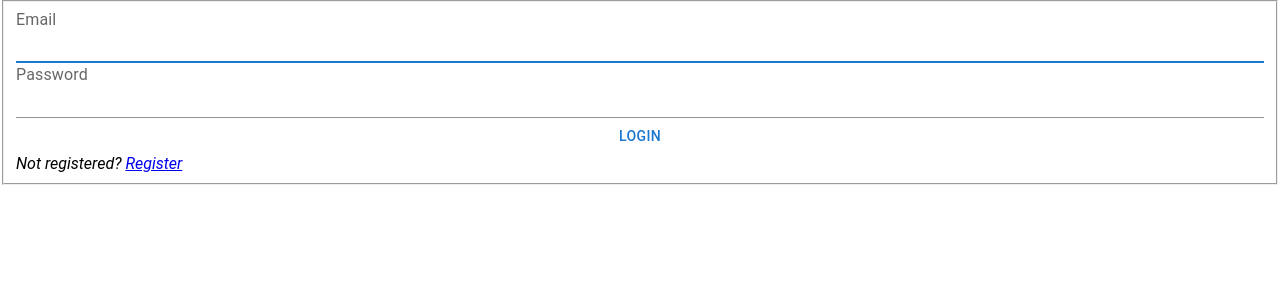
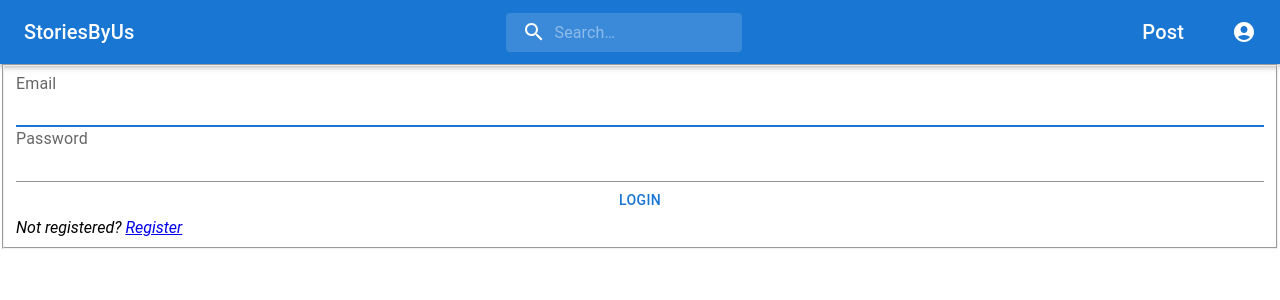
Before and after one commit to sorachung/StoriesByUs, a React (Create React App) app in the folder StoriesByUs/client/: page /login in a window 1280 px wide. Shown: the top 300 px of the page. Built offline with nearby package versions, Linux system fonts and the light colour scheme; no server answers.

Commit message:
added Navbar to App

```diff
--- a/StoriesByUs/client/src/App.js
+++ b/StoriesByUs/client/src/App.js
@@ -3,6 +3,7 @@ import { BrowserRouter as Router } from "react-router-dom";
 import { CircularProgress } from "@mui/material";
 import ApplicationViews from "./components/ApplicationViews";
 import { onLoginStatusChange } from "./modules/authManager";
+import Navbar from "./components/nav/Navbar";
 
 function App() {
   const [isLoggedIn, setIsLoggedIn] = useState(null);
@@ -17,6 +18,7 @@ function App() {
 
   return (
     <Router>
+      <Navbar isLoggedIn={isLoggedIn} />
       <ApplicationViews isLoggedIn={isLoggedIn} />
     </Router>
   );
```
